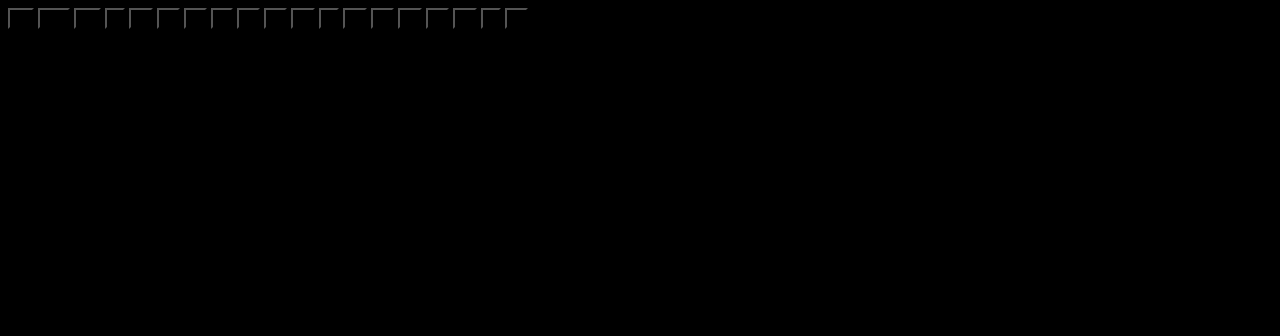
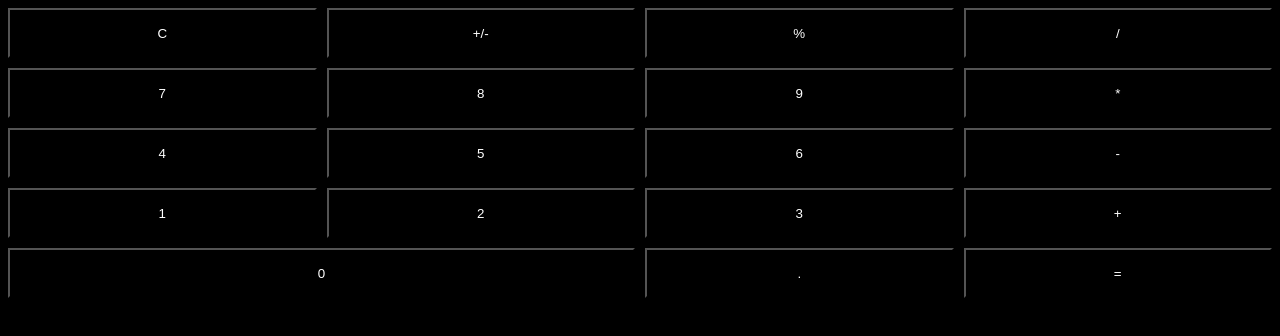
Before and after one commit to emanfalola9998/nology-calculator, a website built with Vite: page index.html in a window 1280 px wide. Built offline with nearby package versions, Linux system fonts and the light colour scheme.

Commit message:
buttons added

```diff
--- a/index.html
+++ b/index.html
@@ -8,27 +8,29 @@
 </head>
 <body>
   <div id="app"></div>
+  <div class="iphone-calculator">
+    <div class="iphone-calculator__buttons">
+      <button class="iphone-calculator__buttons-cancel">C</button>
+      <button class="iphone-calculator__buttons-plusminus">+/-</button>
+      <button class="iphone-calculator__buttons-percentage">%</button>
+      <button class="iphone-calculator__buttons-divide">/</button>
+      <button class="iphone-calculator__buttons-seven">7</button>
+      <button class="iphone-calculator__buttons-eight">8</button>
+      <button class="iphone-calculator__buttons-nine">9</button>
+      <button class="iphone-calculator__buttons-multiply">*</button>
+      <button class="iphone-calculator__buttons-four">4</button>
+      <button class="iphone-calculator__buttons-five">5</button>
+      <button class="iphone-calculator__buttons-six">6</button>
+      <button class="iphone-calculator__buttons-minus">-</button>
+      <button class="iphone-calculator__buttons-one">1</button>
+      <button class="iphone-calculator__buttons-two">2</button>
+      <button class="iphone-calculator__buttons-three">3</button>
+      <button class="iphone-calculator__buttons-plus">+</button>
+      <button class="iphone-calculator__buttons-zero">0</button>
+      <button class="iphone-calculator__buttons-decimalplace">.</button>
+      <button class="iphone-calculator__buttons-equal">=</button>
+    </div>
+  </div>
   <script type="module" src="/src/main.ts"></script>
-    <div class="iphone-calculator"></div>
-      <div class="iphone-calculator__buttons"></div>
-        <button>C</button>
-        <button>+/-</button>
-        <button>%</button>
-        <button>/</button>
-        <button>7</button>
-        <button>8</button>
-        <button>9</button>
-        <button>*</button>
-        <button>4</button>
-        <button>5</button>
-        <button>6</button>
-        <button>-</button>
-        <button>1</button>
-        <button>2</button>
-        <button>3</button>
-        <button>+</button>
-        <button>0</button>
-        <button>.</button>
-        <button>=</button>
 </body>
 </html>
--- /dev/null
+++ b/src/_buttons.scss
@@ -0,0 +1,19 @@
+.iphone-calculator__buttons{
+    display:grid;
+    grid-template-columns: repeat(4,1fr);
+    grid-template-rows: repeat(5,1fr);
+    grid-template-areas:
+    "cancel plusminus percentage divide"
+    "seven eight nine multiply"
+    "four five six minus"
+    "one two three plus"
+    "zero zero decimalplace equal";
+    gap:10px;
+
+    @each $skill in (cancel, plusminus, percentage, divide, seven, eight, nine, multiply, four, five, six, minus, one, two, three, plus, zero, decimalplace, equal)  {
+        &-#{$skill} {
+            grid-area: #{$skill};
+            height:50px;
+        }
+    }
+}
--- a/src/style.scss
+++ b/src/style.scss
@@ -1,3 +1,6 @@
+@use './buttons';
+
 *{
   background-color: black;
+  color:white
 }
```
Also changed, not shown: src/style.css, src/typescript.svg (deleted), 1 other file. Lines whose indentation alone changed are shown as unchanged.
